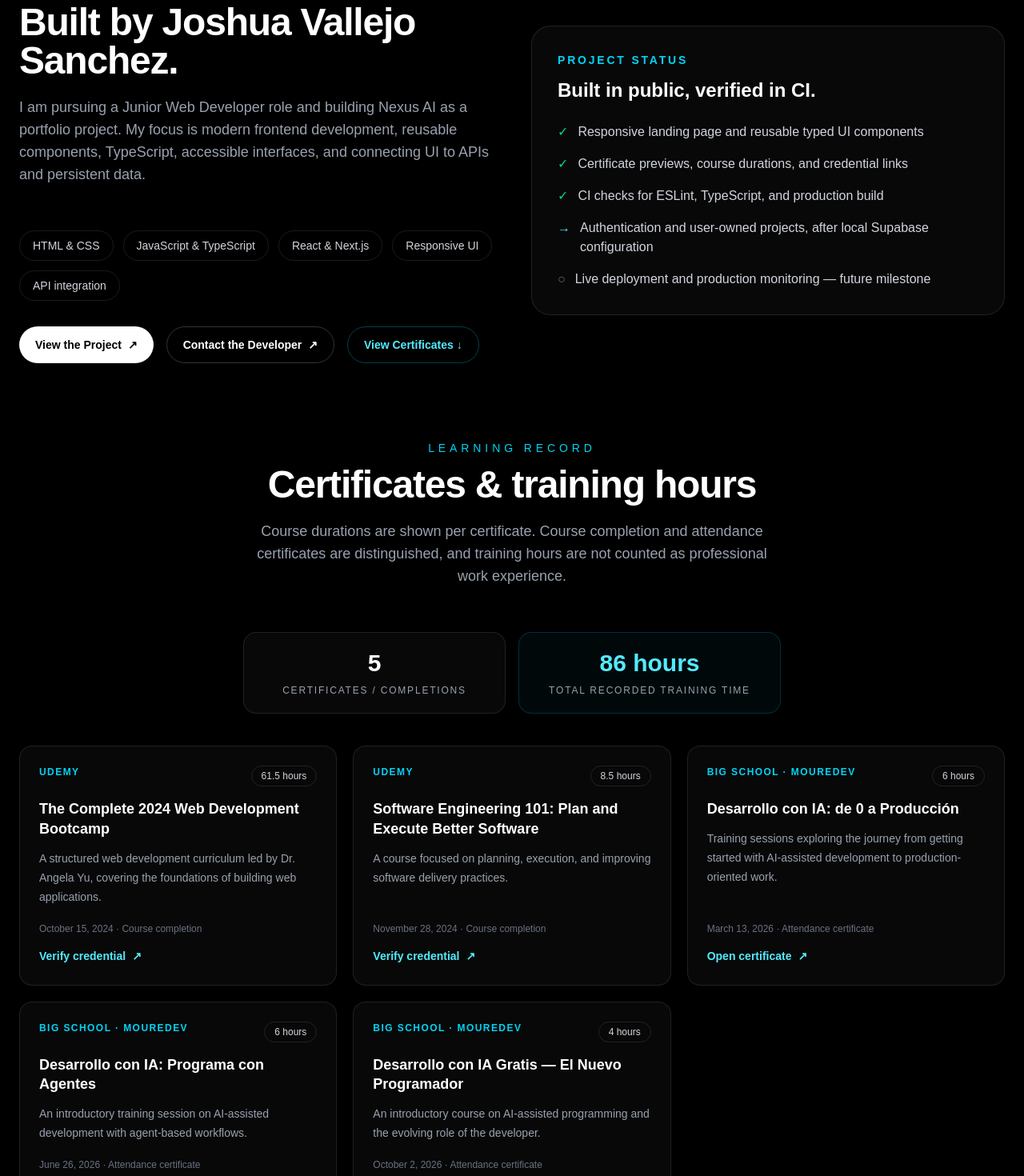
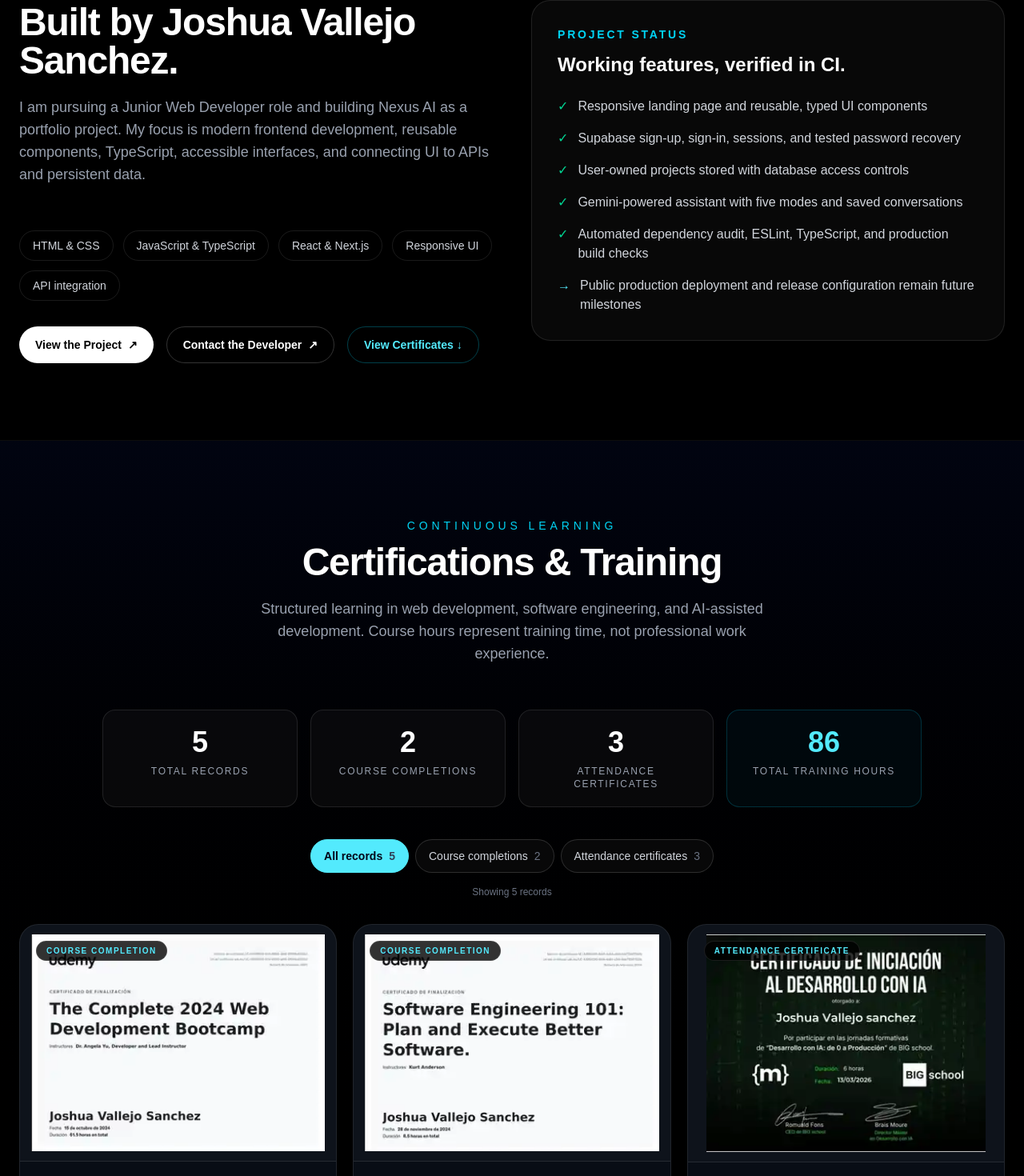
Before and after one commit to Dleteo/Nexus-AI, a Next.js app: page / in a window 1280 px wide. Shown: the part 4158-5628 px from the top of the page at 80% size. Built offline with nearby package versions, Linux system fonts and the light colour scheme; no server answers.

Commit message:
Remove duplicate certificate cards and update portfolio status

```diff
--- a/components/sections/Portfolio.tsx
+++ b/components/sections/Portfolio.tsx
@@ -1,10 +1,5 @@
-import { certifications, totalTrainingHours } from "../../data/certifications";
 import Card from "../ui/Card";
 import SectionHeader from "../ui/SectionHeader";
-
-function formatHours(hours: number) {
-  return `${Number.isInteger(hours) ? hours : hours.toFixed(1)} ${hours === 1 ? "hour" : "hours"}`;
-}
 
 export default function Portfolio() {
   return (
@@ -41,55 +36,16 @@ export default function Portfolio() {
 
           <Card>
             <p className="text-sm font-semibold uppercase tracking-[0.2em] text-cyan-400">Project status</p>
-            <h3 className="mt-3 text-2xl font-semibold">Built in public, verified in CI.</h3>
+            <h3 className="mt-3 text-2xl font-semibold">Working features, verified in CI.</h3>
             <ul className="mt-6 space-y-4 text-gray-300">
-              <li className="flex gap-3"><span className="text-emerald-400" aria-hidden="true">✓</span><span>Responsive landing page and reusable typed UI components</span></li>
-              <li className="flex gap-3"><span className="text-emerald-400" aria-hidden="true">✓</span><span>Certificate previews, course durations, and credential links</span></li>
-              <li className="flex gap-3"><span className="text-emerald-400" aria-hidden="true">✓</span><span>CI checks for ESLint, TypeScript, and production build</span></li>
-              <li className="flex gap-3"><span className="text-cyan-300" aria-hidden="true">→</span><span>Authentication and user-owned projects, after local Supabase configuration</span></li>
-              <li className="flex gap-3"><span className="text-gray-500" aria-hidden="true">○</span><span>Live deployment and production monitoring — future milestone</span></li>
+              <li className="flex gap-3"><span className="text-emerald-400" aria-hidden="true">✓</span><span>Responsive landing page and reusable, typed UI components</span></li>
+              <li className="flex gap-3"><span className="text-emerald-400" aria-hidden="true">✓</span><span>Supabase sign-up, sign-in, sessions, and tested password recovery</span></li>
+              <li className="flex gap-3"><span className="text-emerald-400" aria-hidden="true">✓</span><span>User-owned projects stored with database access controls</span></li>
+              <li className="flex gap-3"><span className="text-emerald-400" aria-hidden="true">✓</span><span>Gemini-powered assistant with five modes and saved conversations</span></li>
+              <li className="flex gap-3"><span className="text-emerald-400" aria-hidden="true">✓</span><span>Automated dependency audit, ESLint, TypeScript, and production build checks</span></li>
+              <li className="flex gap-3"><span className="text-cyan-300" aria-hidden="true">→</span><span>Public production deployment and release configuration remain future milestones</span></li>
             </ul>
           </Card>
-        </div>
-
-        <div className="mt-24 scroll-mt-24" id="portfolio-certificates">
-          <SectionHeader
-            centered
-            label="Learning record"
-            title="Certificates & training hours"
-            description="Course durations are shown per certificate. Course completion and attendance certificates are distinguished, and training hours are not counted as professional work experience."
-          />
-
-          <div className="mx-auto mb-10 grid max-w-2xl gap-4 sm:grid-cols-2">
-            <div className="rounded-2xl border border-white/10 bg-white/[0.03] px-6 py-5 text-center">
-              <p className="text-3xl font-semibold text-white">{certifications.length}</p>
-              <p className="mt-2 text-xs uppercase tracking-[0.15em] text-gray-400">Certificates / completions</p>
-            </div>
-            <div className="rounded-2xl border border-cyan-400/20 bg-cyan-400/[0.04] px-6 py-5 text-center">
-              <p className="text-3xl font-semibold text-cyan-300">{formatHours(totalTrainingHours)}</p>
-              <p className="mt-2 text-xs uppercase tracking-[0.15em] text-gray-400">Total recorded training time</p>
-            </div>
-          </div>
-
-          <div className="grid gap-5 md:grid-cols-2 xl:grid-cols-3">
-            {certifications.map((certification) => (
-              <article key={certification.id} className="flex flex-col rounded-2xl border border-white/10 bg-white/[0.03] p-6 transition hover:border-cyan-400/30">
-                <div className="flex items-start justify-between gap-3">
-                  <p className="text-xs font-semibold uppercase tracking-[0.12em] text-cyan-400">{certification.issuer}</p>
-                  <span className="shrink-0 rounded-full border border-white/10 px-3 py-1 text-xs text-gray-300">{formatHours(certification.hours)}</span>
-                </div>
-                <h3 className="mt-4 text-lg font-semibold leading-snug">{certification.title}</h3>
-                <p className="mt-3 text-sm leading-6 text-gray-400">{certification.description}</p>
-                <div className="mt-auto pt-5">
-                  <p className="text-xs text-gray-500">{certification.date} · {certification.credentialType}</p>
-                  <a href={certification.credentialUrl || certification.image} target="_blank" rel="noopener noreferrer" className="mt-4 inline-flex items-center gap-2 text-sm font-semibold text-cyan-300 hover:text-white focus-visible:outline-2 focus-visible:outline-offset-4 focus-visible:outline-cyan-300">
-                    {certification.credentialUrl ? "Verify credential" : "Open certificate"} <span aria-hidden="true">↗</span>
-                  </a>
-                </div>
-              </article>
-            ))}
-          </div>
-          <p className="mt-6 text-center text-xs text-gray-500">Hours are based on the current certificate records and should be checked against each original credential.</p>
         </div>
       </div>
     </section>
```
